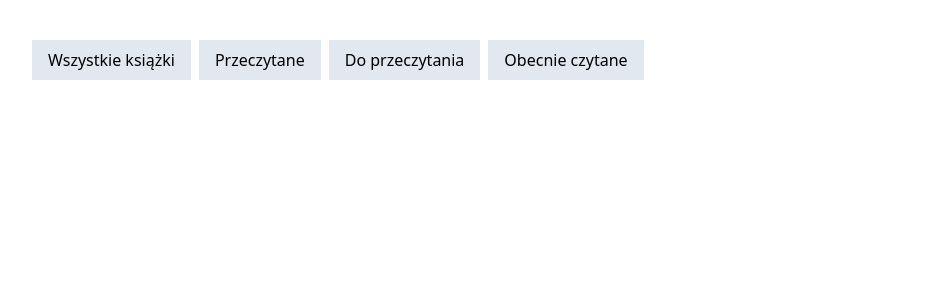
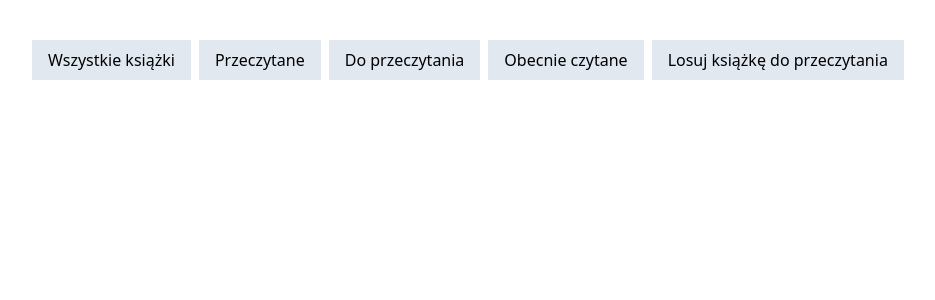
Before and after one commit to maciejewskakatarzyna/Bookshelf, a React (Vite) app: page / in a window 1280 px wide. Shown: the top 300 px of the page, without its empty margins (8-943 px from the left). Built offline with nearby package versions, Linux system fonts and the light colour scheme.

Commit message:
Add button to draw next book to read

```diff
--- a/src/BookList.tsx
+++ b/src/BookList.tsx
@@ -9,6 +9,7 @@ interface IBook {
 function BookList() {
   const [books, setBooks] = useState<IBook[]>([]);
   const [currentShelf, setCurrentShelf] = useState("");
+  const [randomBook, setRandomBook] = useState<IBook | null>(null);
 
   const fetchBooks = async (shelf: string = ""): Promise<void> => {
     try {
@@ -28,6 +29,16 @@ function BookList() {
       fetchBooks(currentShelf);
     }
   }, [currentShelf]);
+
+  const getRandomBook = async (): Promise<void> => {
+    try {
+      const res = await fetch("http://localhost:3000/books/random");
+      const randomBook: IBook = await res.json();
+      setRandomBook(randomBook);
+    } catch (err) {
+      console.error(err);
+    }
+  };
 
   return (
     <div className="container p-10">
@@ -61,6 +72,18 @@ function BookList() {
           <p>{book.author}</p>
         </div>
       ))}
+      <button
+        className="mb-2 mr-2 bg-slate-200 px-4 py-2"
+        onClick={getRandomBook}
+      >
+        Losuj książkę do przeczytania
+      </button>
+      {randomBook && (
+        <div className="mb-4" key={randomBook._id}>
+          <h2 className="text-lg font-bold">{randomBook.title}</h2>
+          <p>{randomBook.author}</p>
+        </div>
+      )}
     </div>
   );
 }
```
Also changed, not shown: server.cjs (+8 -0 lines).
